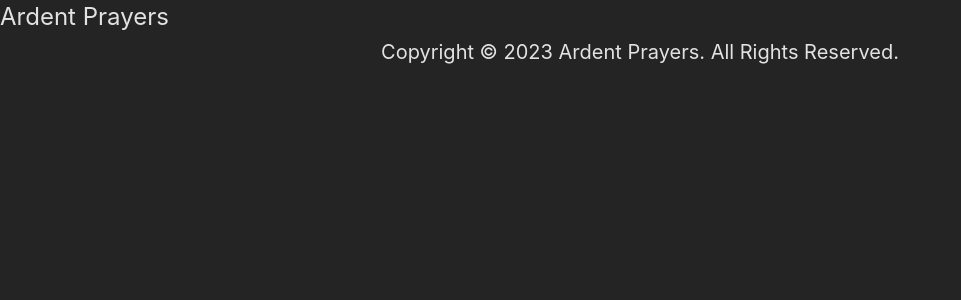
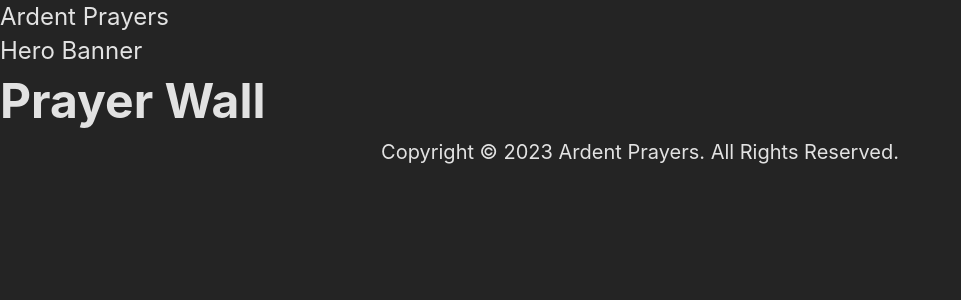
Before and after one commit to codeengie/ardent-prayers, a React (Vite) app: page / in a window 1280 px wide. Shown: the top 300 px of the page, without its empty margins (0-961 px from the left). Built offline with nearby package versions, Linux system fonts and the light colour scheme.

Commit message:
Hero And PrayerWall Components
Created more components and began sketching out the component
architecture.

```diff
--- a/src/App.jsx
+++ b/src/App.jsx
@@ -3,11 +3,17 @@
 import './App.scss'
 import Footer from './components/Footer/Footer.jsx';
 import Header from './components/Header/Header.jsx';
+import Hero from './components/Hero/Hero.jsx';
+import PrayerWall from './components/modules/PrayerWall/PrayerWall.jsx';
 
 function App() {
 	return (
 		<>
 			<Header/>
+			<Hero/>
+			<main role="main">
+				<PrayerWall/>
+			</main>
 			<Footer/>
 		</>
 	)
--- /dev/null
+++ b/src/components/Hero/Hero.jsx
@@ -0,0 +1,7 @@
+const Hero = () => {
+	return (
+		<div className="hero">Hero Banner</div>
+	)
+}
+
+export default Hero;
--- /dev/null
+++ b/src/components/modules/PrayerWall/PrayerWall.jsx
@@ -0,0 +1,9 @@
+const PrayerWall = () => {
+	return (
+		<div className="prayer-wall">
+			<h1 className="prayer-wall__title">Prayer Wall</h1>
+		</div>
+	)
+}
+
+export default PrayerWall;
```
